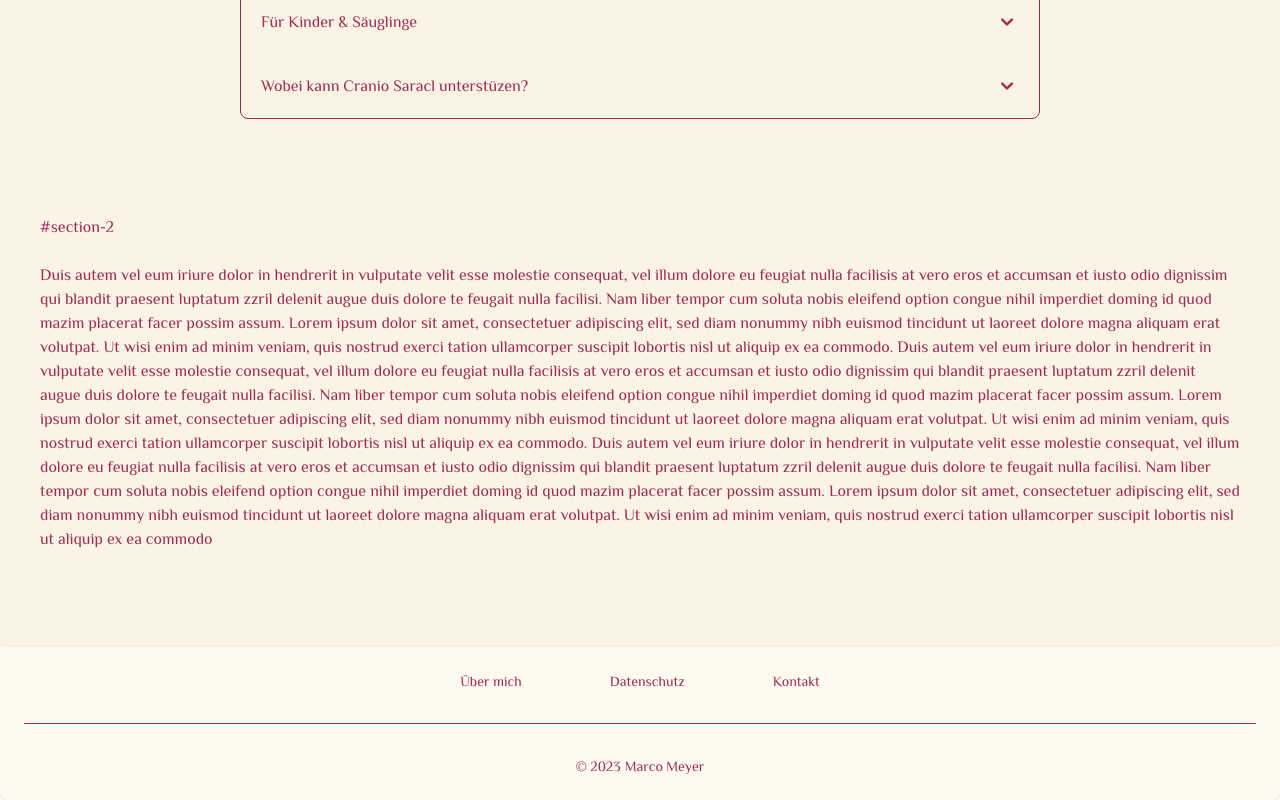
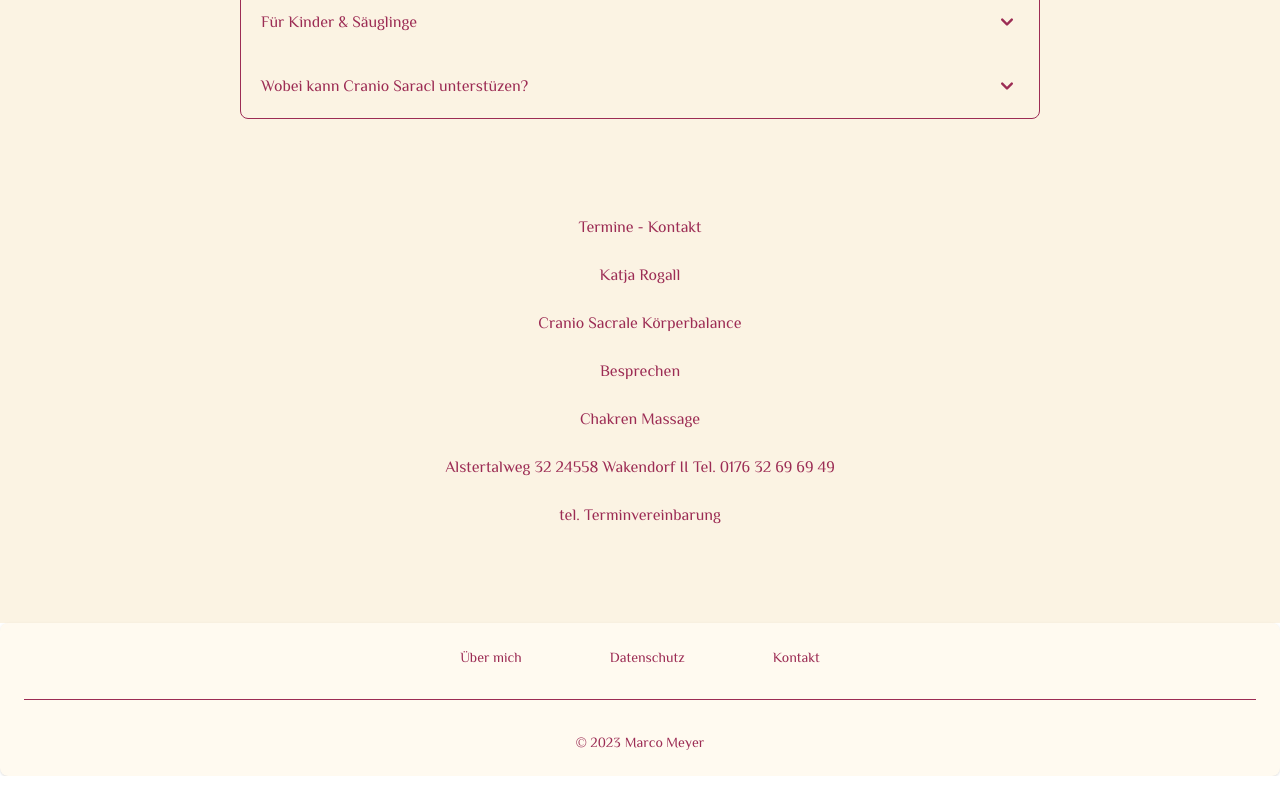
Before and after one commit to meyer-marco/flow_cranio_page, a Next.js app: page /components/Layout/Layout in a window 1280 px wide. Shown: the part 3638-4438 px from the top of the page. After the commit the page ends 4414 px from the top, so only its background shows below. Built offline with nearby package versions, Linux system fonts and the light colour scheme.

Commit message:
feat: footer adjustments and bottom content

```diff
--- a/src/pages/components/Footer/Footer.tsx
+++ b/src/pages/components/Footer/Footer.tsx
@@ -7,13 +7,13 @@ export const Footer: React.FC<{}> = () => {
       <div className="w-full text-center text-main-violet">
         <div className="w-full flex justify-center ">
           <FooterWrapper.LinkGroup className="text-main-violet">
-            <FooterWrapper.Link className="px-8" href="#">
+            <FooterWrapper.Link className="md:px-8 px-2" href="#">
               Über mich
             </FooterWrapper.Link>
-            <FooterWrapper.Link className="px-8" href="#">
+            <FooterWrapper.Link className="md:px-8 px-2" href="#">
               Datenschutz
             </FooterWrapper.Link>
-            <FooterWrapper.Link className="px-8" href="#">
+            <FooterWrapper.Link className="md:px-8 px-2" href="#">
               Kontakt
             </FooterWrapper.Link>
           </FooterWrapper.LinkGroup>
--- a/src/pages/components/Layout/Layout.tsx
+++ b/src/pages/components/Layout/Layout.tsx
@@ -151,39 +151,23 @@ const Layout = () => {
             <Accordion />
           </div>
           {/* Termine */}
-          <div id="section-3" className="scroll-mt-28 bg-main-background">
-            #section-2 <br />
+          <div
+            id="section-3"
+            className="scroll-mt-28 flex justify-center text-center bg-main-background"
+          >
+            Termine - Kontakt <br /> <br />
+            Katja Rogall
             <br />
-            Duis autem vel eum iriure dolor in hendrerit in vulputate velit esse
-            molestie consequat, vel illum dolore eu feugiat nulla facilisis at
-            vero eros et accumsan et iusto odio dignissim qui blandit praesent
-            luptatum zzril delenit augue duis dolore te feugait nulla facilisi.
-            Nam liber tempor cum soluta nobis eleifend option congue nihil
-            imperdiet doming id quod mazim placerat facer possim assum. Lorem
-            ipsum dolor sit amet, consectetuer adipiscing elit, sed diam nonummy
-            nibh euismod tincidunt ut laoreet dolore magna aliquam erat
-            volutpat. Ut wisi enim ad minim veniam, quis nostrud exerci tation
-            ullamcorper suscipit lobortis nisl ut aliquip ex ea commodo. Duis
-            autem vel eum iriure dolor in hendrerit in vulputate velit esse
-            molestie consequat, vel illum dolore eu feugiat nulla facilisis at
-            vero eros et accumsan et iusto odio dignissim qui blandit praesent
-            luptatum zzril delenit augue duis dolore te feugait nulla facilisi.
-            Nam liber tempor cum soluta nobis eleifend option congue nihil
-            imperdiet doming id quod mazim placerat facer possim assum. Lorem
-            ipsum dolor sit amet, consectetuer adipiscing elit, sed diam nonummy
-            nibh euismod tincidunt ut laoreet dolore magna aliquam erat
-            volutpat. Ut wisi enim ad minim veniam, quis nostrud exerci tation
-            ullamcorper suscipit lobortis nisl ut aliquip ex ea commodo. Duis
-            autem vel eum iriure dolor in hendrerit in vulputate velit esse
-            molestie consequat, vel illum dolore eu feugiat nulla facilisis at
-            vero eros et accumsan et iusto odio dignissim qui blandit praesent
-            luptatum zzril delenit augue duis dolore te feugait nulla facilisi.
-            Nam liber tempor cum soluta nobis eleifend option congue nihil
-            imperdiet doming id quod mazim placerat facer possim assum. Lorem
-            ipsum dolor sit amet, consectetuer adipiscing elit, sed diam nonummy
-            nibh euismod tincidunt ut laoreet dolore magna aliquam erat
-            volutpat. Ut wisi enim ad minim veniam, quis nostrud exerci tation
-            ullamcorper suscipit lobortis nisl ut aliquip ex ea commodo
+            <br />
+            Cranio Sacrale Körperbalance
+            <br /> <br />
+            Besprechen
+            <br /> <br />
+            Chakren Massage
+            <br /> <br />
+            Alstertalweg 32 24558 Wakendorf II Tel. 0176 32 69 69 49
+            <br /> <br />
+            tel. Terminvereinbarung
             <br />
           </div>
         </div>
```
